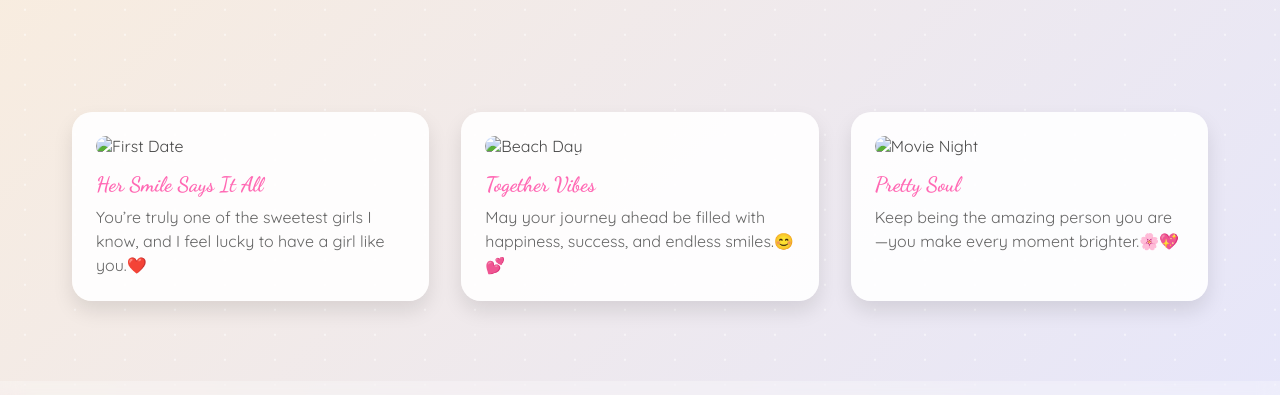
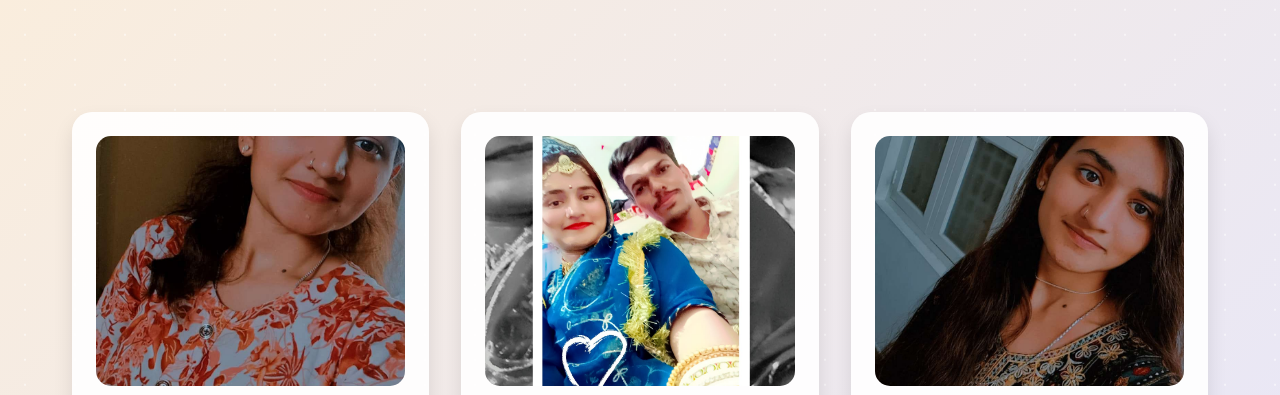
Before and after one commit to sunilseervi21/birthday, a plain HTML site: page last.html in a window 1280 px wide. Shown: the part 234-629 px from the top of the page. Drawn offline with Linux system fonts and the light colour scheme; the site is published under a folder, as on GitHub Pages, so addresses that start at the root find nothing.

Commit message:
Update image paths in last.html to relative URLs

```diff
--- a/last.html
+++ b/last.html
@@ -377,19 +377,19 @@
 
     <div class="memory-container">
         <div class="memory-card">
-            <img src="/HappyBirthdayGF-main/n3.jpeg" alt="First Date" class="memory-img">
+            <img src="./n3.jpeg" alt="First Date" class="memory-img">
             <div class="memory-date">Her Smile Says It All</div>
             <div class="memory-caption">You’re truly one of the sweetest girls I know, and I feel lucky to have a girl
                 like you.❤️</div>
         </div>
         <div class="memory-card">
-            <img src="/HappyBirthdayGF-main/n2.jpeg" alt="Beach Day" width="100" height="100" class="memory-img">
+            <img src="./n2.jpeg" alt="Beach Day" width="100" height="100" class="memory-img">
             <div class="memory-date">Together Vibes</div>
             <div class="memory-caption">May your journey ahead be filled with happiness, success, and endless
                 smiles.😊💕</div>
         </div>
         <div class="memory-card">
-            <img src="/HappyBirthdayGF-main/n4.jpeg" alt="Movie Night" class="memory-img">
+            <img src="./n4.jpeg" alt="Movie Night" class="memory-img">
             <div class="memory-date">Pretty Soul</div>
             <div class="memory-caption">Keep being the amazing person you are—you make every moment brighter.🌸💖</div>
         </div>
```
